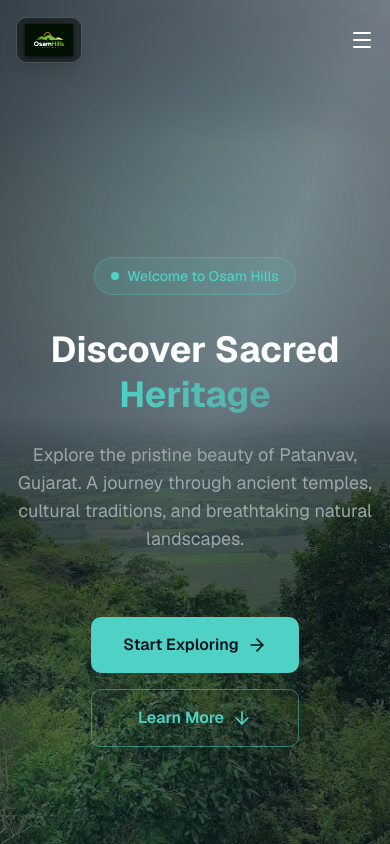
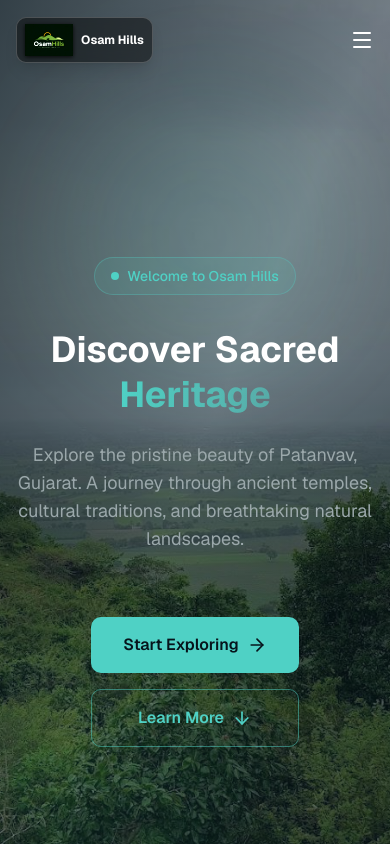
Before and after one commit to Akipatel44/OsamVista, a Next.js app: page / in a window 390 px wide. Shown: the top 844 px of the page. Built offline with nearby package versions, Linux system fonts and the light colour scheme.

Commit message:
fix: adjust text size and visibility in navbar for better responsiveness

```diff
--- a/components/navbar.tsx
+++ b/components/navbar.tsx
@@ -67,7 +67,7 @@ export function Navbar() {
               initial={{ opacity: 0 }}
               animate={{ opacity: 1 }}
               transition={{ delay: 0.3 }}
-              className="hidden sm:inline text-white font-bold text-sm sm:text-base whitespace-nowrap"
+              className="inline text-white font-bold text-xs sm:text-sm md:text-base whitespace-nowrap"
             >
               Osam Hills
             </motion.span>
@@ -114,7 +114,7 @@ export function Navbar() {
         {/* Mobile Menu */}
         {isOpen && (
           <motion.div
-            className="md:hidden pb-4 space-y-2 border-t border-border/20"
+            className="md:hidden pb-4 space-y-2 border-t border-border/20 bg-background/60 backdrop-blur-md"
             initial={{ opacity: 0, height: 0 }}
             animate={{ opacity: 1, height: 'auto' }}
             transition={{ duration: 0.3 }}
```
